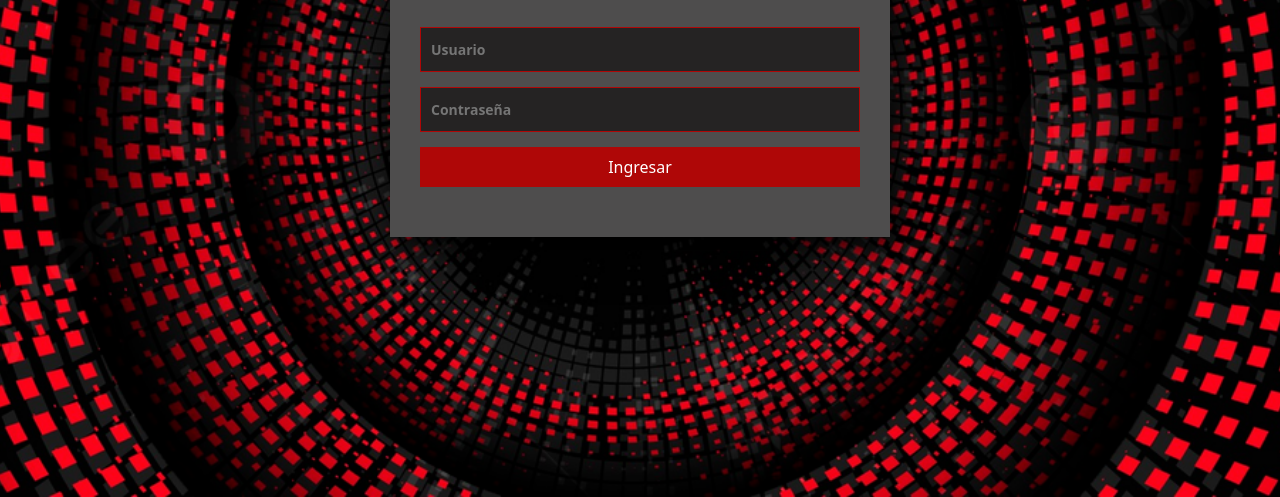
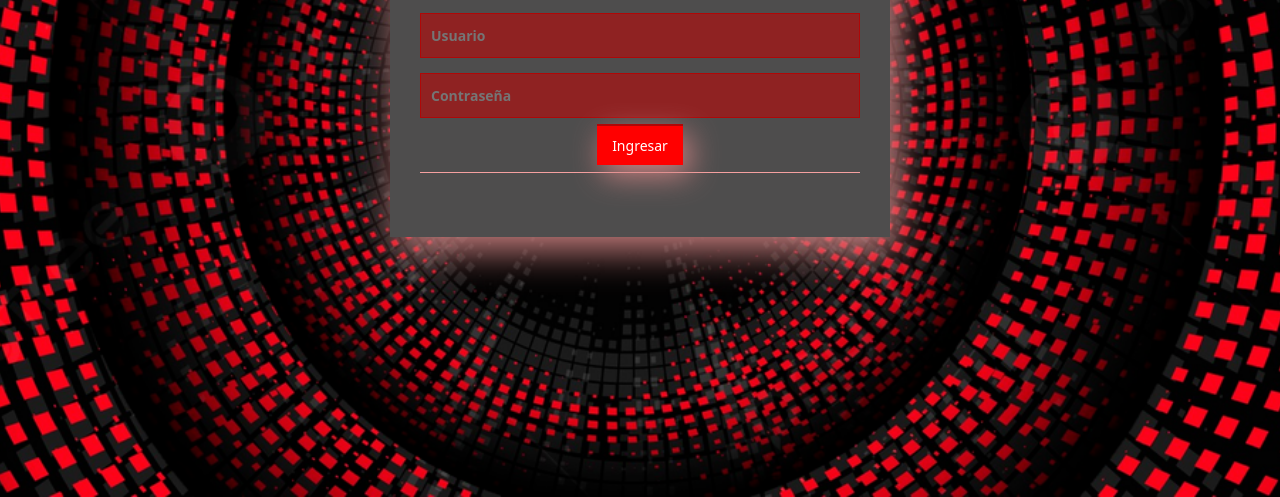
Before and after one commit to BruceXV/ExamenGrupo8_D, a plain HTML site: page registro.html in a window 1280 px wide. Shown: the part 303-800 px from the top of the page. Drawn offline with nearby package versions, Linux system fonts and the light colour scheme.

Commit message:
actualizacion ultima tobal

```diff
--- a/assets/css/styles.css
+++ b/assets/css/stylesregistro.css
@@ -18,10 +18,10 @@
     background: #4e4d4d;
     margin: auto;
     margin-top: 180px;
-    box-shadow: 7px 13px 37px #000;
+    box-shadow: 7px 13px 37px #cf8383;
     padding: 20px 30px;
     border-top: 4px solid #af0707;
-    color: white;
+    color: rgb(245, 160, 160);
   }
 
   .form-login h5 {
@@ -38,7 +38,7 @@
     border: 1px solid #af0707;
     margin-bottom: 15px;
     padding: 11px 10px;
-    background: #252323;
+    background: #8f2222;
     font-size: 14px;
     font-weight: bold;
   }
@@ -67,3 +67,13 @@
   .form-login a:hover {
     text-decoration: underline;
   }
+
+  .ingresar{
+    background: #ff0000;
+    margin: auto;
+    margin-top: 160px;
+    box-shadow: 6px 10px 30px #cf8383;
+    padding: 10px 15px;
+    border-top: 2px solid #af0707;
+    color: rgb(27, 151, 54);
+  }
--- a/registro.html
+++ b/registro.html
@@ -5,15 +5,15 @@
     <meta name="viewport" content="width=device-width, initial-scale=1.0">
     <title>registro</title>
     <link href="https://cdn.jsdelivr.net/npm/bootstrap@5.3.3/dist/css/bootstrap.min.css" rel="stylesheet" integrity="sha384-QWTKZyjpPEjISv5WaRU9OFeRpok6YctnYmDr5pNlyT2bRjXh0JMhjY6hW+ALEwIH" crossorigin="anonymous">
-    <link rel="stylesheet" href="./assets/css/styles.css">
+    <link rel="stylesheet" href="./assets/css/stylesregistro.css">
 </head>
 <body>
     <section class="form-login">
-      <h1>Creación de usuario.</h1>
+      <h3>Creación de usuario.</h3>
       <h5>Mega Games</h5>
       <input class="controls" type="text" name="usuario" value="" placeholder="Usuario">
       <input class="controls" type="password" name="contrasena" value="" placeholder="Contraseña">
-      <input class="buttons" type="submit" name="" value="Ingresar">
+      <p><a class="ingresar" href="paginainicio.html">Ingresar</a></p>
 
     </section>
     <script src="https://cdn.jsdelivr.net/npm/bootstrap@5.3.3/dist/js/bootstrap.bundle.min.js" integrity="sha384-YvpcrYf0tY3lHB60NNkmXc5s9fDVZLESaAA55NDzOxhy9GkcIdslK1eN7N6jIeHz" crossorigin="anonymous"></script>
```
Also changed, not shown: paginainicio.html (added, +15 -0 lines), assets/css/stylesinicio.css (added).
